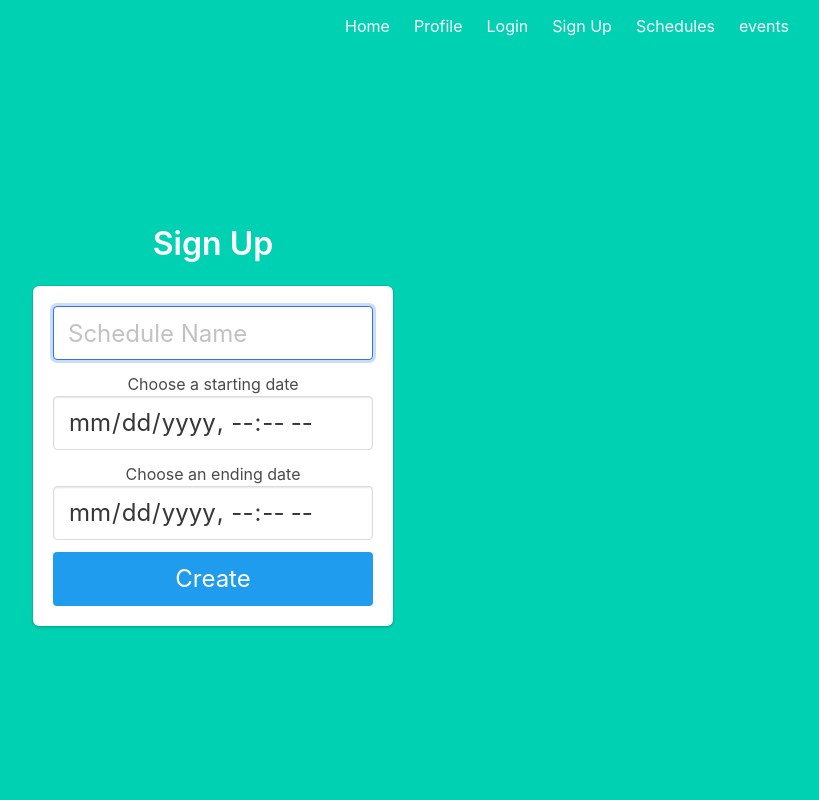
After one commit to emmtrinidad/untitledItineraryApp, a Flask app: page /createschedule in a window 1280 px wide. The commit adds this page. Shown: the whole page, without its empty margins (427-1246 px from the left). Run offline with Flask 3, Linux system fonts and the light colour scheme.

Commit message:
forgot to commit login - login is done, working on schedules now

```diff
--- a/project/app.py
+++ b/project/app.py
@@ -1,5 +1,6 @@
 from flask import Flask
 from flask_sqlalchemy import SQLAlchemy
+from flask_login import LoginManager
 
 # init SQLAlchemy so we can use it later in our models
 db = SQLAlchemy()
@@ -11,6 +12,7 @@ app.config['SQLALCHEMY_DATABASE_URI'] = 'sqlite:///db.sqlite'
 
 db.init_app(app)
 
+
 # blueprint for auth routes in our app
 from auth import auth as auth_blueprint
 app.register_blueprint(auth_blueprint)
@@ -19,5 +21,17 @@ app.register_blueprint(auth_blueprint)
 from main import main as main_blueprint
 app.register_blueprint(main_blueprint)
 
+from sched import sched as sched_blueprint
+app.register_blueprint(sched_blueprint)
+
 app.app_context().push()
 db.create_all()
+
+lm = LoginManager()
+lm.login_view = 'auth.login'
+lm.init_app(app)
+
+from models import User
+@lm.user_loader
+def load_user(user_id):
+    return User.query.get(int(user_id))
--- a/project/main.py
+++ b/project/main.py
@@ -9,4 +9,4 @@ def index():
 
 @main.route('/home')
 def home():
-    return 'home'
+    return 'fat nuts in your mouth'
--- /dev/null
+++ b/project/sched.py
@@ -0,0 +1,41 @@
+from flask import Blueprint, render_template, redirect, url_for, request, flash
+from app import db
+from models import User, Schedule
+import datetime
+
+
+sched = Blueprint('sched', __name__)
+
+@sched.route('/schedules')
+def schedules():
+    return 'nuts'
+
+@sched.route('/events')
+def events():
+    return 'deez'
+
+@sched.route('/createschedule')
+def createSched():
+    return render_template('createschedule.html')
+
+@sched.route('/schedules', methods = ['POST'])
+def insertSched():
+
+    name = request.form.get('name')
+    startD = request.form.get('sDate')
+    endD = request.form.get('endD')
+
+    if (startD.now() - endD.now()) > 0:
+        flash('Time wrong')
+        return redirect(url_for('sched.createSched'))
+
+    if not name:
+        flash ('no name')
+        return redirect(url_for('sched.createSched'))
+
+    new = Schedule()
+
+    db.session.add(new)
+    db.session.commit()
+
+    return redirect(url_for('sched.schedules'))
--- a/project/templates/base.html
+++ b/project/templates/base.html
@@ -21,17 +21,31 @@
                             <a href="{{ url_for('main.index') }}" class="navbar-item">
                                 Home
                             </a>
+
                             <a href="{{ url_for('main.home') }}" class="navbar-item">
                                 Profile
                             </a>
+
+                            {% if not current_user.is_authenticated %}
                             <a href="{{ url_for('auth.login') }}" class="navbar-item">
                                 Login
                             </a>
                             <a href="{{ url_for('auth.signup') }}" class="navbar-item">
                                 Sign Up
                             </a>
+                            {% endif %}
+
+                            {% if current_user.is_authenticated %}
                             <a href="{{ url_for('auth.logout') }}" class="navbar-item">
                                 Logout
+                            </a>
+                            {% endif %}
+
+                            <a href="{{ url_for('sched.schedules') }}" class="navbar-item">
+                                Schedules
+                            </a>
+                            <a href="{{ url_for('sched.events') }}" class="navbar-item">
+                                events
                             </a>
                         </div>
                     </div>
--- /dev/null
+++ b/project/templates/createschedule.html
@@ -0,0 +1,39 @@
+{% extends "base.html" %}
+
+{% block content %}
+<div class="column is-4 is-offset-4">
+    <h3 class="title">Sign Up</h3>
+    <div class="box">
+        {% with messages = get_flashed_messages() %}
+        {% if messages %}
+            <div class="notification is-danger">
+                {{ messages[0] }}.</a>.
+            </div>
+        {% endif %}
+        {% endwith %}
+        <form method="POST" action="/signup">
+            <div class="field">
+                <div class="control">
+                    <input class="input is-large" type="text" name="name" placeholder="Schedule Name" autofocus="">
+                </div>
+            </div>
+
+            <h3>Choose a starting date</h3>
+            <div class="field">
+                <div class="control">
+                    <input class="input is-large" type="datetime-local" name="sDate">
+                </div>
+            </div>
+
+            <h3>Choose an ending date</h3>
+            <div class="field">
+                <div class="control">
+                    <input class="input is-large" type="datetime-local" name="eDate">
+                </div>
+            </div>
+
+            <button class="button is-block is-info is-large is-fullwidth">Create</button>
+        </form>
+    </div>
+</div>
+{% endblock %}
```
Also changed, not shown: project/auth.py (+23 -4 lines), project/models.py (+8 -2 lines), project/templates/schedules.html (added, +39 -0 lines), project/counter.py (added), project/instance/db.sqlite.
